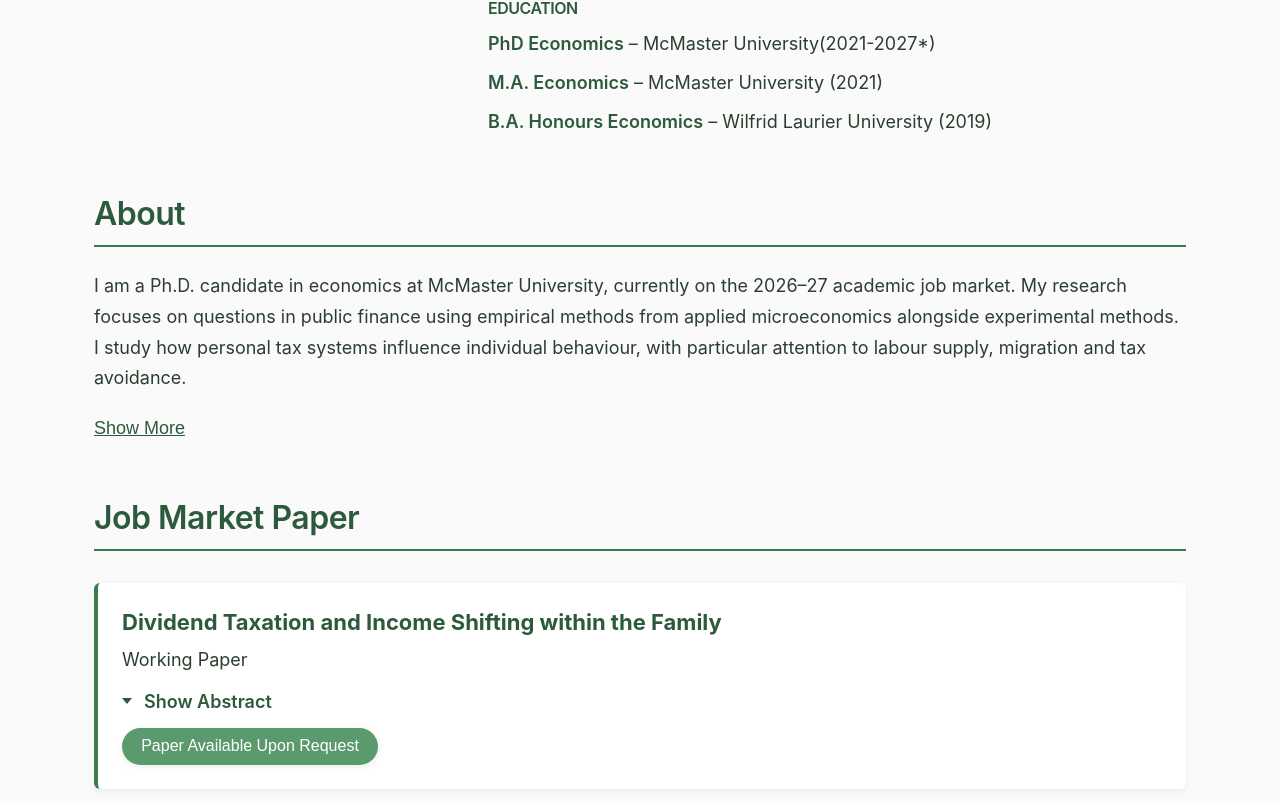
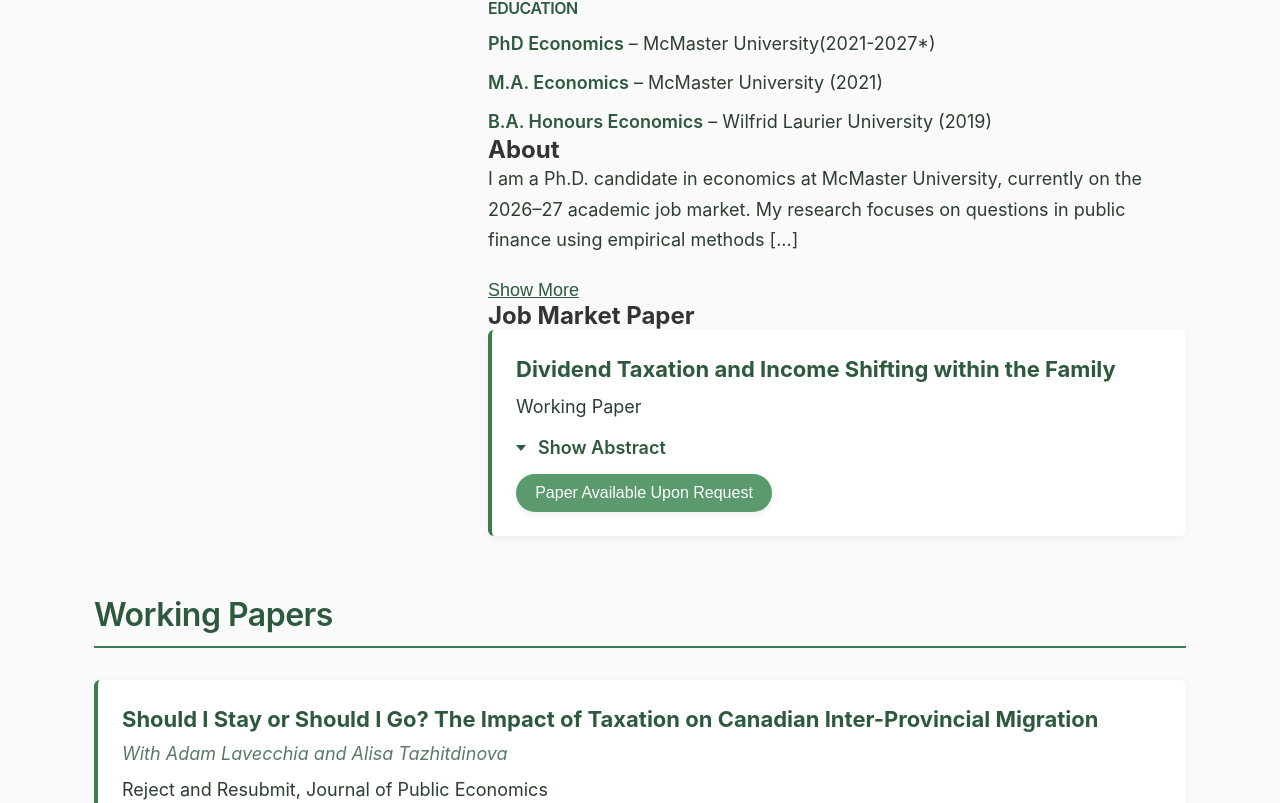
Before and after one commit to robbiemckercher97/academic-website, a Next.js app: page / in a window 1280 px wide. Shown: the part 557-1360 px from the top of the page. Built offline with nearby package versions, Linux system fonts and the light colour scheme.

Commit message:
Restructure layout: move About and JMP to profile section right column

```diff
--- a/pages/index.tsx
+++ b/pages/index.tsx
@@ -162,7 +162,7 @@ const workingPapers: Paper[] = [
     title: 'Should I Stay or Should I Go? The Impact of Taxation on Canadian Inter-Provincial Migration',
     authors: 'With Adam Lavecchia and Alisa Tazhitdinova',
     description: 'Reject and Resubmit, Journal of Public Economics',
-    abstract: `This paper estimates the causal effect of income taxation on inter-provincial migration in Canada. We exploit a major tax decentralization reform between 1998-2001 that led to some provinces lowering their marginal and average tax rates more than others, particularly for top earners. Using a difference-in-differences design, we estimate a population stock-elasticity with respect to the net-of-average-tax rate of about 2.5-3 for young, unmarried high-income individuals. The estimates for older and married individuals are smaller and mostly statistically insignificant. We find that the population stock elasticity estimates are driven by a reduction the likelihood that young, unmarried and high-income individuals emigrate from their province of residence (i.e.\ out-migration) rather than a change to in-migration. This suggests that individuals react more strongly to tax changes in their home province rather than tax changes in other provinces.`,
+    abstract: `This paper estimates the causal effect of income taxation on inter-provincial migration in Canada. We exploit a major tax decentralization reform between 1998-2001 that led to some[...]`,
     links: [
       { text: 'Paper Available at SSRN', url: 'https://papers.ssrn.com/sol3/papers.cfm?abstract_id=6572404' },
     ],
@@ -172,7 +172,7 @@ const workingPapers: Paper[] = [
     title: 'The Impact of Government Social Spending on the Elasticity of Taxable Income',
     authors: '',
     description: 'Working Paper',
-    abstract: `Research shows that the elasticity of taxable income (ETI) depends on features of the tax system, and a growing microeconomic literature shows that tax compliance depends partly on how governments use tax revenue. This paper asks whether a similar relationship is visible in aggregate by examining whether top earners are less responsive to tax rates in countries that spend more on social programs. I construct a panel of 16 OECD countries from 1981 to 2019, combining top marginal tax rates, top 1% fiscal income shares, and government social expenditure. Using a model with country and year fixed effects, I estimate the ETI for individual countries and groups of countries and examine how it varies with total social spending and expenditure across social program categories. I find that top earners exhibit a lower ETI, on average, in countries with higher social spending. Differences in top income shares, top marginal tax rates, and tax administration expenses do not fully explain this relationship. My findings complement microeconomic evidence on how the use of local tax revenue influences tax compliance by showing that aggregate measures of tax sensitivity also vary with how governments spend revenue at the national level. This relationship is descriptive rather than causal, but it suggests that the behavioural costs of taxation may depend on not only the design of the tax system but also how governments spend the revenue it generates.`,
+    abstract: `Research shows that the elasticity of taxable income (ETI) depends on features of the tax system, and a growing microeconomic literature shows that tax compliance depends partly on[...]`,
     links: [],
     requestable: true,
   },
@@ -181,7 +181,7 @@ const workingPapers: Paper[] = [
     title: 'Labour Supply Responses to Marginal Tax Rates, Average Tax Rates, and Tax Progressivity',
     authors: 'With Li-Hsin Lin',
     description: 'Working Paper',
-    abstract:`Standard models of labour supply predict that individuals respond to the marginal tax rate, which determines the net-of-tax return to work at the margin. Empirical evidence, however, is mixed: some studies find strong responses to marginal incentives, whereas others find behavior more consistent with broader measures of tax burden. This paper studies labour supply responses to changes in marginal and average tax rates induced by shifts between linear and nonlinear tax schedules. We design a controlled laboratory experiment in which participants complete a real-effort task across multiple stages, constructing individualized linear and nonlinear tax schedules around each participant’s prior labour supply to separately identify the effects of marginal and average tax rates. We find that participants significantly reduce labour supply under the progressive tax schedule when the average tax rate is held constant, whereas responses are less consistent when the marginal tax rate is held constant. This inconsistency is driven by heterogeneity between participants who are sensitive to marginal incentives and those who are not. These findings suggest that future research may benefit from explicitly accounting for distinct behavioral types.`,
+    abstract:`Standard models of labour supply predict that individuals respond to the marginal tax rate, which determines the net-of-tax return to work at the margin. Empirical evidence, however[...]`,
     links: [],
     requestable: true,
   },
@@ -190,8 +190,9 @@ const workingPapers: Paper[] = [
 const PaperComponent: React.FC<{
   paper: Paper;
   onRequestModal: (title: string) => void;
-}> = ({ paper, onRequestModal }) => {
-  const [abstractOpen, setAbstractOpen] = useState(false);
+  isJobMarketPaper?: boolean;
+}> = ({ paper, onRequestModal, isJobMarketPaper = false }) => {
+  const [abstractOpen, setAbstractOpen] = useState(isJobMarketPaper);
   const hasAbstract = paper.abstract && paper.abstract.trim() !== '' && !paper.abstract.includes('[Description to be added]');
 
   return (
@@ -204,7 +205,7 @@ const PaperComponent: React.FC<{
         <details className={styles.abstractDetails} open={abstractOpen} onToggle={() => setAbstractOpen(!abstractOpen)}>
           <summary className={styles.abstractSummary}>
             <span className={styles.abstractTriangle}></span>
-            <span className={styles.abstractLabel}>Show Abstract</span>
+            <span className={styles.abstractLabel}>{abstractOpen ? 'Hide Abstract' : 'Show Abstract'}</span>
           </summary>
           <div className={styles.abstractContent}>
             {paper.abstract}
@@ -315,14 +316,12 @@ const Home: NextPage = () => {
                 <li><strong>B.A. Honours Economics</strong> – Wilfrid Laurier University (2019)</li>
               </ul>
             </div>
-          </div>
-        </section>
 
-        {/* About Section */}
-        <section className={styles.aboutSection}>
-          <h2 className={styles.aboutHeading}>About</h2>
+            {/* About Section - Moved into profileInfo */}
+            <section className={styles.aboutSectionInline}>
+              <h2 className={styles.aboutHeadingInline}>About</h2>
               <p className={styles.aboutText}>
-            I am a Ph.D. candidate in economics at McMaster University, currently on the 2026–27 academic job market. My research focuses on questions in public finance using empirical methods from applied microeconomics alongside experimental methods. I study how personal tax systems influence individual behaviour, with particular attention to labour supply, migration and tax avoidance.
+                I am a Ph.D. candidate in economics at McMaster University, currently on the 2026–27 academic job market. My research focuses on questions in public finance using empirical methods [...]
               </p>
               <button
                 className={styles.expandButton}
@@ -333,16 +332,18 @@ const Home: NextPage = () => {
               {expandedBio && (
                 <div className={styles.expandedBio}>
                   <p>
-                I began my academic career expecting to pursue experimental economics, but my broader interest in income inequality led me towards empirical public finance. I am very happy with the toolkit I have developed. If existing data are insufficient to pursue an idea or identify an underlying mechanism, I can always design an experiment, collect my own data in the lab, and figure out what’s driving the behaviour. I am particularly interested in how tax policy affects tax avoidance and evasion and how fiscal policy can reduce income inequality. My prior and current research explores how tax systems influence the choices individuals make to avoid taxation. My future research will extend this agenda to tax evasion and optimal enforcement. I plan to study the joint design of tax schedules and audit policy when audit costs and expected revenue vary across the income distribution, examining how governments should allocate limited enforcement resources.
+                    I began my academic career expecting to pursue experimental economics, but my broader interest in income inequality led me towards empirical public finance. I am very happy with t[...]
                   </p>
                 </div>
               )}
             </section>
 
-        {/* Job Market Paper Section */}
-        <section id="research" className={styles.researchSection}>
-          <h2 className={styles.sectionHeading}>Job Market Paper</h2>
-          <PaperComponent paper={jobMarketPaper} onRequestModal={openRequestModal} />
+            {/* Job Market Paper - Moved into profileInfo */}
+            <section id="research" className={styles.jobMarketPaperInline}>
+              <h2 className={styles.sectionHeadingInline}>Job Market Paper</h2>
+              <PaperComponent paper={jobMarketPaper} onRequestModal={openRequestModal} isJobMarketPaper={true} />
+            </section>
+          </div>
         </section>
 
         {/* Working Papers Section */}
```
Lines whose indentation alone changed are shown as unchanged.
